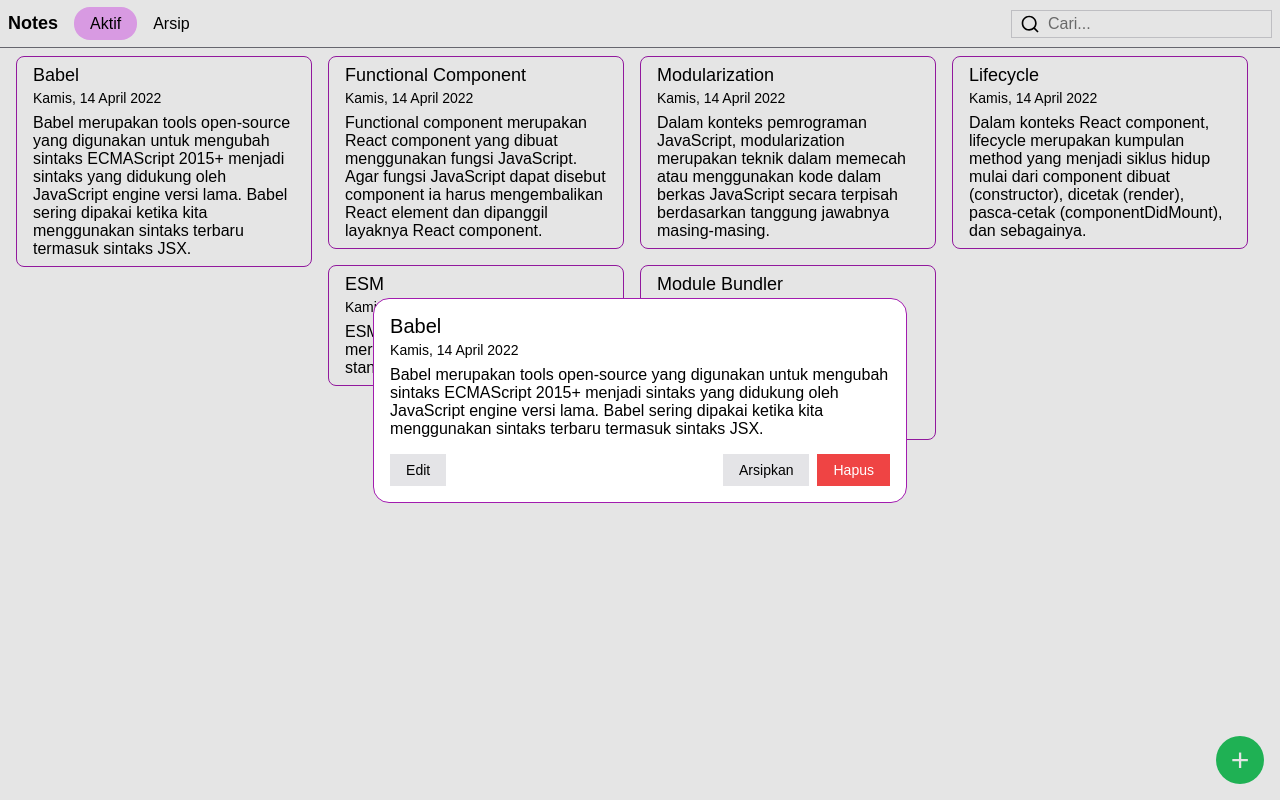
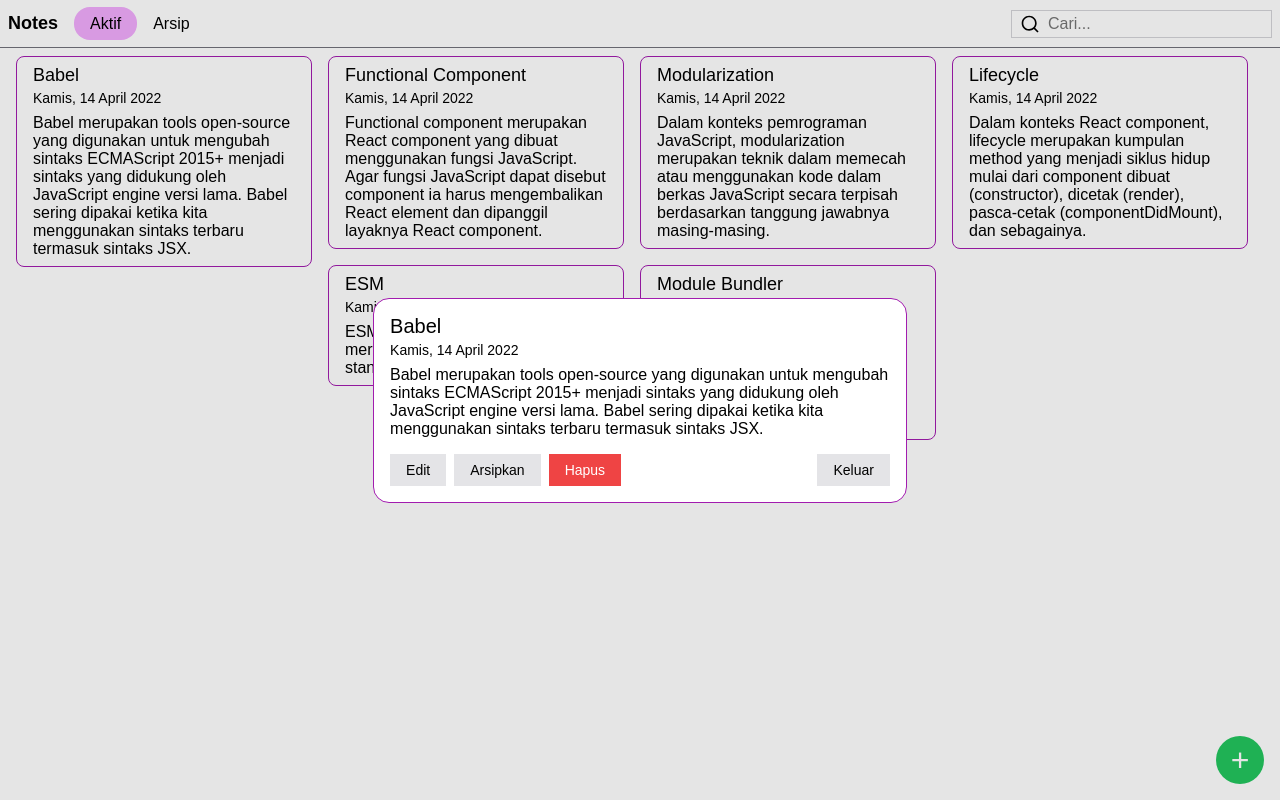
Before and after one commit to levirs565/react-notes, a React (Vite) app: page /note/1 in a window 1280 px wide. Built offline with nearby package versions, Linux system fonts and the light colour scheme.

Commit message:
add close button to dialog

```diff
--- a/src/dialog/NoteAddDialog.jsx
+++ b/src/dialog/NoteAddDialog.jsx
@@ -37,6 +37,7 @@ function NoteAddDialog({ onSubmit, onClose }) {
         </BaseDialogScrollable>
         <BaseDialogFooter>
           <AppButtonGroup>
+            <AppButton>Keluar</AppButton>
             <AppButton
               disabled={title.length === 0}
               variant="primary"
--- a/src/dialog/NoteDetailsDialog.jsx
+++ b/src/dialog/NoteDetailsDialog.jsx
@@ -80,7 +80,6 @@ function NoteDetailsDialog({
                 Edit
               </AppButton>
             )}
-            <AppButtonGroupSpacer />
             <AppButton
               onClick={(e) => {
                 e.preventDefault();
@@ -92,6 +91,8 @@ function NoteDetailsDialog({
             <AppButton onClick={onDelete} variant="danger">
               Hapus
             </AppButton>
+            <AppButtonGroupSpacer />
+            <AppButton>Keluar</AppButton>
           </AppButtonGroup>
         </BaseDialogFooter>
       </BaseDialogForm>
```
